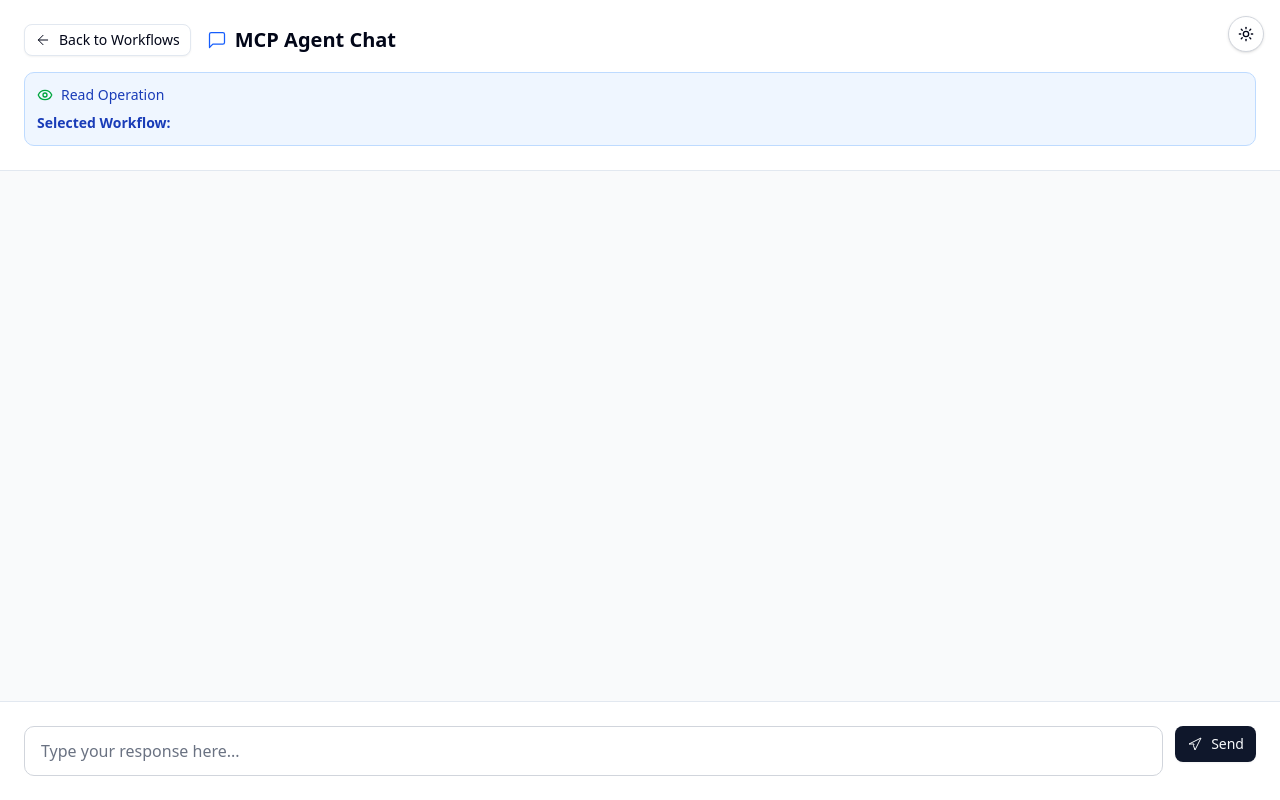
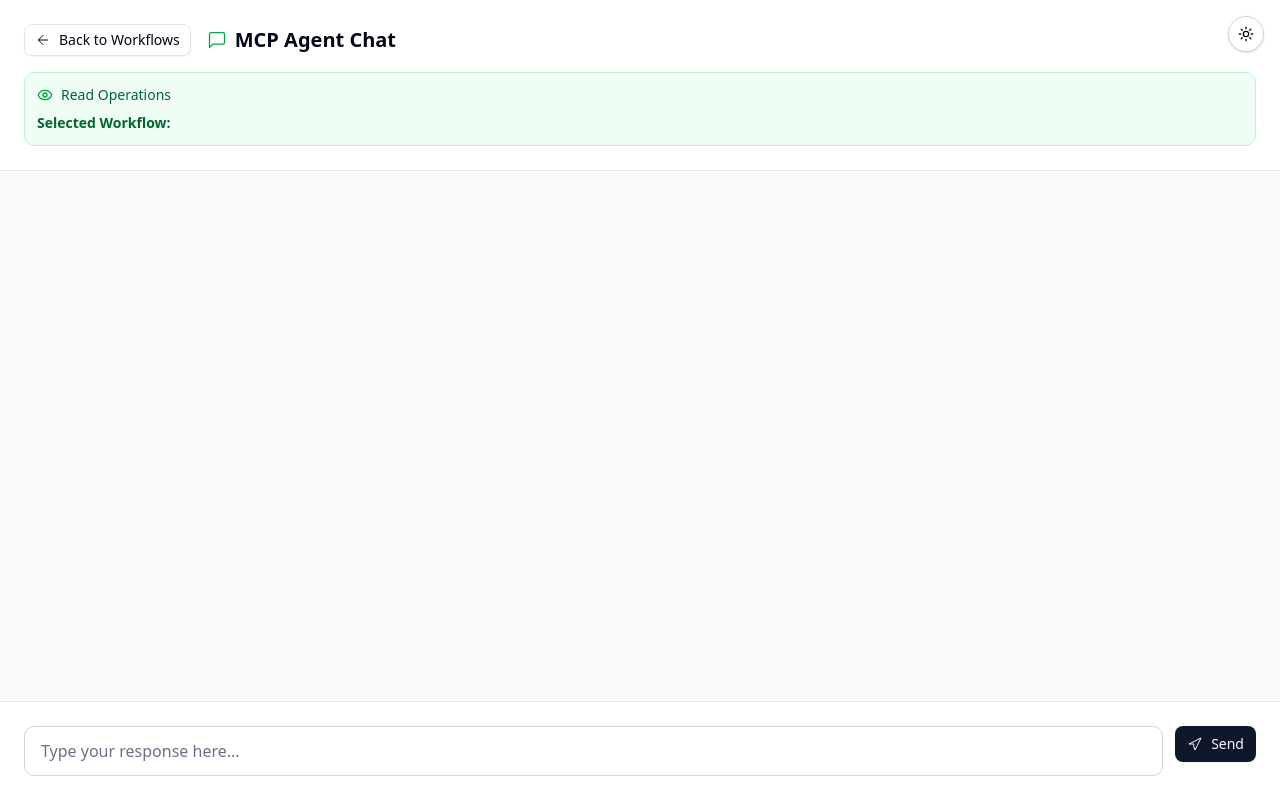
Before and after one commit to mattdawsonuk/mcp-agent-ui-proto, a Next.js app: page /mcp/chat in a window 1280 px wide. Built offline with nearby package versions, Linux system fonts and the light colour scheme.

Commit message:
Centralized the workflow config for colours and icons etc.

```diff
--- a/src/app/mcp/chat/page.tsx
+++ b/src/app/mcp/chat/page.tsx
@@ -4,7 +4,7 @@ import React, { useState, useEffect } from 'react';
 import { useSearchParams, useRouter } from 'next/navigation';
 import { Button } from '@/components/ui/button';
 import { AuditLog } from '@/data/auditLogs';
-import { MessageCircle, Zap, Eye, Plus, Edit } from 'lucide-react';
+import { getWorkflowConfig } from '@/lib/workflowColors';
 
 // MynaUI-style inline SVG icons for chat interface
 const MynaArrowLeft = ({ className }: { className?: string }) => (
@@ -447,35 +447,8 @@ const MCPChatPage = () => {
     }
   };
 
-  const getOperationTypeIcon = (type: string) => {
-    switch (type) {
-      case 'read':
-        return <Eye className="h-4 w-4" />;
-      case 'create':
-        return <Plus className="h-4 w-4" />;
-      case 'modify':
-        return <Edit className="h-4 w-4" />;
-      case 'chained':
-        return <Zap className="h-4 w-4" />;
-      default:
-        return <MessageCircle className="h-4 w-4" />;
-    }
-  };
-
-  const getOperationTypeColor = (type: string) => {
-    switch (type) {
-      case 'read':
-        return 'text-green-600 dark:text-green-400';
-      case 'create':
-        return 'text-blue-600 dark:text-blue-400';
-      case 'modify':
-        return 'text-amber-600 dark:text-amber-400';
-      case 'chained':
-        return 'text-purple-600 dark:text-purple-400';
-      default:
-        return 'text-gray-600 dark:text-gray-400';
-    }
-  };
+  const config = getWorkflowConfig(operationType);
+  const { colorScheme } = config;
 
   return (
     <div className="h-screen flex flex-col bg-gray-50 dark:bg-gray-900">
@@ -491,20 +464,20 @@ const MCPChatPage = () => {
             Back to Workflows
           </Button>
           <div className="flex items-center gap-2">
-            <MynaMessage className="h-5 w-5 text-blue-600 dark:text-blue-400" />
+            <MynaMessage className={`h-5 w-5 ${colorScheme.icon}`} />
             <h2 className="text-xl font-semibold dark:text-white">MCP Agent Chat</h2>
           </div>
         </div>
-        <div className="p-3 bg-blue-50 border border-blue-200 dark:bg-blue-900 dark:border-blue-700 rounded-lg">
+        <div className={`p-3 ${colorScheme.bg} border ${colorScheme.border} rounded-lg`}>
           <div className="flex items-center gap-2 mb-2">
-            <span className={`${getOperationTypeColor(operationType)}`}>
-              {getOperationTypeIcon(operationType)}
+            <span className={colorScheme.icon}>
+              <config.icon className="h-4 w-4" />
             </span>
-            <span className="text-sm font-medium text-blue-800 dark:text-blue-200">
-              {operationType.charAt(0).toUpperCase() + operationType.slice(1)} Operation
+            <span className={`text-sm font-medium ${colorScheme.text}`}>
+              {config.title}
             </span>
           </div>
-          <p className="text-sm text-blue-800 dark:text-blue-200">
+          <p className={`text-sm ${colorScheme.text}`}>
             <strong>Selected Workflow:</strong> {selectedPrompt}
           </p>
         </div>
@@ -520,7 +493,7 @@ const MCPChatPage = () => {
               <div
                 className={`max-w-[70%] p-4 rounded-lg shadow-sm ${
                   message.type === 'user'
-                    ? 'bg-blue-600 text-white'
+                    ? `${colorScheme.userBubble} ${colorScheme.userText}`
                     : 'bg-white dark:bg-gray-800 text-gray-800 dark:text-gray-200 border dark:border-gray-700'
                 }`}
               >
@@ -529,7 +502,7 @@ const MCPChatPage = () => {
                 </div>
                 <div
                   className={`text-xs mt-2 ${
-                    message.type === 'user' ? 'text-blue-100' : 'text-gray-500 dark:text-gray-400'
+                    message.type === 'user' ? colorScheme.userTimestamp : 'text-gray-500 dark:text-gray-400'
                   }`}
                 >
                   {message.timestamp}
--- a/src/components/mcp/ReadOperationsTab.tsx
+++ b/src/components/mcp/ReadOperationsTab.tsx
@@ -1,5 +1,4 @@
 import React from 'react';
-import { Eye } from 'lucide-react';
 import { readOperations } from '@/data/workflowOperations';
 import WorkflowOperationsList from './WorkflowOperationsList';
 
@@ -20,17 +19,6 @@ export const ReadOperationsTab: React.FC<ReadOperationsTabProps> = ({
     <WorkflowOperationsList
       operations={readOperations}
       operationType="read"
-      title="Read Operations"
-      description="These operations retrieve data and execute immediately without requiring user confirmation."
-      headerIcon={Eye}
-      colorScheme={{
-        bg: 'bg-green-50 dark:bg-green-900',
-        border: 'border-green-200 dark:border-green-700',
-        text: 'text-green-800 dark:text-green-200',
-        buttonBg: 'bg-green-50 hover:bg-green-100 dark:bg-green-900 dark:hover:bg-green-800',
-        buttonHover: 'hover:bg-green-100 dark:hover:bg-green-800',
-        buttonText: 'text-green-800 dark:text-green-200',
-      }}
       expandedSections={expandedSections}
       toggleSectionExpanded={toggleSectionExpanded}
       handlePromptClick={handlePromptClick}
--- a/src/components/mcp/WorkflowOperationsList.tsx
+++ b/src/components/mcp/WorkflowOperationsList.tsx
@@ -1,23 +1,13 @@
 import React from 'react';
 import { Card, CardContent, CardHeader, CardTitle } from '@/components/ui/card';
 import { Button } from '@/components/ui/button';
-import { ChevronDown, ChevronUp, LucideIcon } from 'lucide-react';
+import { ChevronDown, ChevronUp } from 'lucide-react';
 import { WorkflowOperation } from '@/data/workflowOperations';
+import { getWorkflowConfig } from '@/lib/workflowColors';
 
 interface WorkflowOperationsListProps {
   operations: WorkflowOperation[];
   operationType: string;
-  title: string;
-  description: string;
-  headerIcon: LucideIcon;
-  colorScheme: {
-    bg: string;
-    border: string;
-    text: string;
-    buttonBg: string;
-    buttonHover: string;
-    buttonText: string;
-  };
   expandedSections: Record<string, boolean>;
   toggleSectionExpanded: (sectionKey: string) => void;
   handlePromptClick: (prompt: string, operationType: string) => void;
@@ -27,24 +17,23 @@ interface WorkflowOperationsListProps {
 const WorkflowOperationsList: React.FC<WorkflowOperationsListProps> = ({
   operations,
   operationType,
-  title,
-  description,
-  headerIcon: HeaderIcon,
-  colorScheme,
   expandedSections,
   toggleSectionExpanded,
   handlePromptClick,
   setSectionRef,
 }) => {
+  const config = getWorkflowConfig(operationType);
+  const { colorScheme } = config;
+
   return (
     <>
       <div className={`mb-4 p-4 ${colorScheme.bg} border ${colorScheme.border} rounded-lg`}>
         <div className={`flex items-center gap-2 ${colorScheme.text}`}>
-          <HeaderIcon className="h-5 w-5" />
-          <span className="font-semibold">{title}</span>
+          <config.icon className="h-5 w-5" />
+          <span className="font-semibold">{config.title}</span>
         </div>
         <p className={`${colorScheme.text} text-sm mt-1 opacity-80`}>
-          {description}
+          {config.description}
         </p>
       </div>
 
@@ -68,7 +57,7 @@ const WorkflowOperationsList: React.FC<WorkflowOperationsListProps> = ({
               <CardHeader className="select-none">
                 <div className="flex items-center justify-between">
                   <CardTitle className="flex items-center gap-2 text-lg">
-                    <HeaderIcon className="h-4 w-4" />
+                    <config.icon className="h-4 w-4" />
                     {section.category}
                   </CardTitle>
                   <div className="flex items-center gap-2 text-gray-500 dark:text-gray-400">
@@ -95,7 +84,7 @@ const WorkflowOperationsList: React.FC<WorkflowOperationsListProps> = ({
                         }}
                       >
                         <div className="flex items-center gap-2 w-full">
-                          <HeaderIcon className="h-4 w-4" />
+                          <config.icon className="h-4 w-4" />
                           <span className="flex-1 truncate">{workflow}</span>
                         </div>
                       </Button>
--- /dev/null
+++ b/src/lib/workflowColors.ts
@@ -0,0 +1,116 @@
+import { LucideIcon, Eye, Plus, AlertTriangle, Zap } from 'lucide-react';
+
+export interface WorkflowColorScheme {
+  bg: string;
+  border: string;
+  text: string;
+  icon: string;
+  buttonBg: string;
+  buttonHover: string;
+  buttonText: string;
+  userBubble: string;
+  userText: string;
+  userTimestamp: string;
+}
+
+export interface WorkflowTypeConfig {
+  icon: LucideIcon;
+  title: string;
+  description: string;
+  colorScheme: WorkflowColorScheme;
+}
+
+export const workflowTypeConfigs: Record<string, WorkflowTypeConfig> = {
+  read: {
+    icon: Eye,
+    title: 'Read Operations',
+    description: 'These operations retrieve data and execute immediately without requiring user confirmation.',
+    colorScheme: {
+      bg: 'bg-green-50 dark:bg-green-900/30',
+      border: 'border-green-200 dark:border-green-700/50',
+      text: 'text-green-800 dark:text-green-200',
+      icon: 'text-green-600 dark:text-green-400',
+      buttonBg: 'bg-green-50 hover:bg-green-100 dark:bg-green-900 dark:hover:bg-green-800',
+      buttonHover: 'hover:bg-green-100 dark:hover:bg-green-800',
+      buttonText: 'text-green-800 dark:text-green-200',
+      userBubble: 'bg-green-600 dark:bg-green-900',
+      userText: 'text-white',
+      userTimestamp: 'text-green-100 dark:text-green-300'
+    }
+  },
+  create: {
+    icon: Plus,
+    title: 'Creation Operations',
+    description: 'These operations create new records and require user confirmation before proceeding.',
+    colorScheme: {
+      bg: 'bg-blue-50 dark:bg-blue-900/30',
+      border: 'border-blue-200 dark:border-blue-700/50',
+      text: 'text-blue-800 dark:text-blue-200',
+      icon: 'text-blue-600 dark:text-blue-400',
+      buttonBg: 'bg-blue-50 hover:bg-blue-100 dark:bg-blue-900 dark:hover:bg-blue-800',
+      buttonHover: 'hover:bg-blue-100 dark:hover:bg-blue-800',
+      buttonText: 'text-blue-800 dark:text-blue-200',
+      userBubble: 'bg-blue-600 dark:bg-blue-900',
+      userText: 'text-white',
+      userTimestamp: 'text-blue-100 dark:text-blue-300'
+    }
+  },
+  modify: {
+    icon: AlertTriangle,
+    title: 'Modification & Deletion Operations',
+    description: 'These operations modify or delete existing data. All require confirmation and some may be irreversible.',
+    colorScheme: {
+      bg: 'bg-amber-50 dark:bg-amber-900/30',
+      border: 'border-amber-200 dark:border-amber-700/50',
+      text: 'text-amber-800 dark:text-amber-200',
+      icon: 'text-amber-600 dark:text-amber-400',
+      buttonBg: 'bg-amber-50 hover:bg-amber-100 dark:bg-amber-900 dark:hover:bg-amber-800',
+      buttonHover: 'hover:bg-amber-100 dark:hover:bg-amber-800',
+      buttonText: 'text-amber-800 dark:text-amber-200',
+      userBubble: 'bg-amber-600 dark:bg-amber-900',
+      userText: 'text-white',
+      userTimestamp: 'text-amber-100 dark:text-amber-300'
+    }
+  },
+  chained: {
+    icon: Zap,
+    title: 'Chained Workflows',
+    description: 'Multi-step workflows that execute a series of operations in sequence.',
+    colorScheme: {
+      bg: 'bg-purple-50 dark:bg-purple-900/30',
+      border: 'border-purple-200 dark:border-purple-700/50',
+      text: 'text-purple-800 dark:text-purple-200',
+      icon: 'text-purple-600 dark:text-purple-400',
+      buttonBg: 'bg-purple-50 hover:bg-purple-100 dark:bg-purple-900 dark:hover:bg-purple-800',
+      buttonHover: 'hover:bg-purple-100 dark:hover:bg-purple-800',
+      buttonText: 'text-purple-800 dark:text-purple-200',
+      userBubble: 'bg-purple-600 dark:bg-purple-900',
+      userText: 'text-white',
+      userTimestamp: 'text-purple-100 dark:text-purple-300'
+    }
+  }
+};
+
+export const getWorkflowConfig = (type: string): WorkflowTypeConfig => {
+  return workflowTypeConfigs[type] || {
+    icon: Eye,
+    title: 'Unknown Operation',
+    description: 'Unknown operation type.',
+    colorScheme: {
+      bg: 'bg-gray-50 dark:bg-gray-800/50',
+      border: 'border-gray-200 dark:border-gray-600/50',
+      text: 'text-gray-800 dark:text-gray-200',
+      icon: 'text-gray-600 dark:text-gray-400',
+      buttonBg: 'bg-gray-50 hover:bg-gray-100 dark:bg-gray-800 dark:hover:bg-gray-700',
+      buttonHover: 'hover:bg-gray-100 dark:hover:bg-gray-700',
+      buttonText: 'text-gray-800 dark:text-gray-200',
+      userBubble: 'bg-gray-600 dark:bg-gray-800',
+      userText: 'text-white',
+      userTimestamp: 'text-gray-100 dark:text-gray-300'
+    }
+  };
+};
+
+export const getWorkflowColorScheme = (type: string): WorkflowColorScheme => {
+  return getWorkflowConfig(type).colorScheme;
+};
```
Also changed, not shown: src/app/mcp/page.tsx (+36 -13 lines), src/components/mcp/ChainedWorkflowsTab.tsx (+0 -12 lines), src/components/mcp/CreateOperationsTab.tsx (+0 -12 lines), src/components/mcp/ModifyDeleteOperationsTab.tsx (+0 -12 lines).
